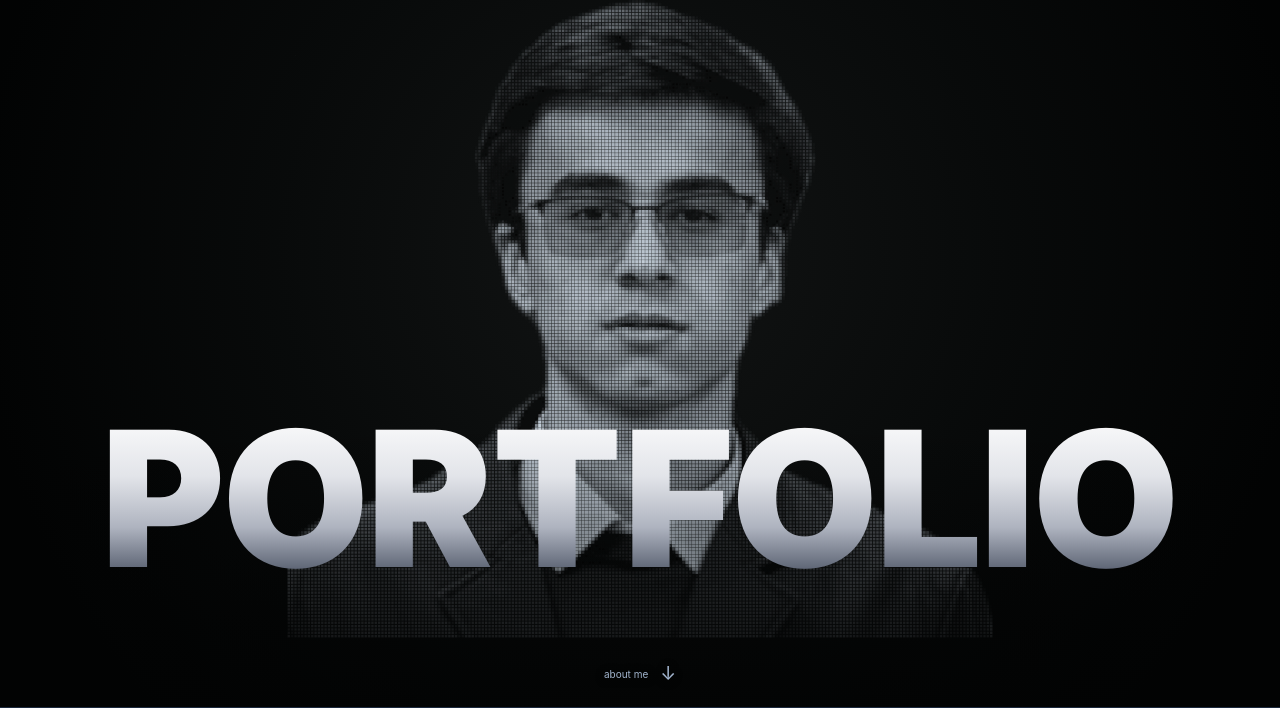
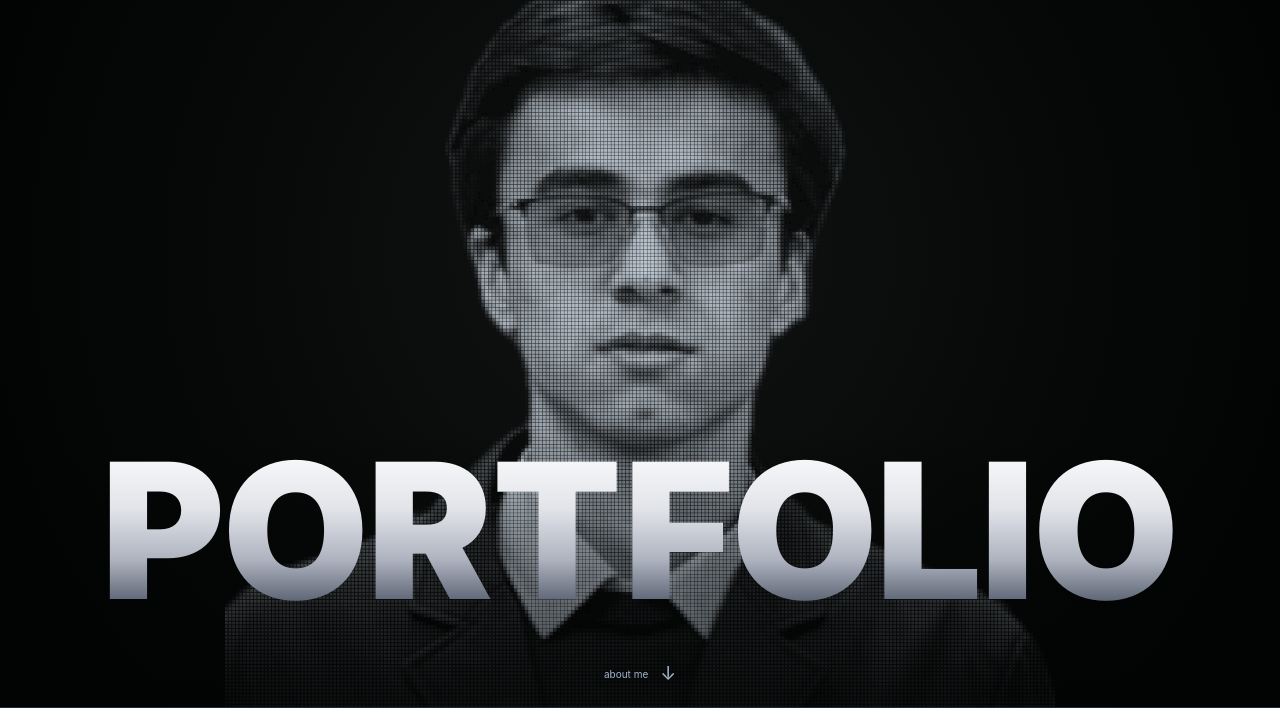
Before and after one commit to asadbektillayev7-byte/Asadbekkk.uz, a plain HTML site: page dist/index.html in a window 1280 px wide. Shown: the part 93-801 px from the top of the page. Drawn offline with Linux system fonts and the light colour scheme; animation ran at ten frames a second.

Commit message:
Landing: portrait meets the next section; PORTFOLIO sits lower
Co-Authored-By: Claude Opus 5.5 <noreply@anthropic.com>

```diff
--- a/dist/app.js
+++ b/dist/app.js
@@ -68,7 +68,7 @@
     animations = [];
   }
   function isCompact() { return window.matchMedia('(max-width: 767px)').matches; }
-  function finalTop() { return isCompact() ? '20%' : '74%'; }
+  function finalTop() { return isCompact() ? '20%' : '78%'; }
   function titleSeparation() {
     return 0;
   }
--- a/dist/index.html
+++ b/dist/index.html
@@ -7,10 +7,10 @@
   <link rel="icon" href="assets/favicon.svg" type="image/svg+xml">
   <link rel="stylesheet" href="styles.css?v=11"><link rel="stylesheet" href="sections.css?v=11"><link rel="stylesheet" href="pages.css?v=11">
 
-  <link rel="stylesheet" href="theme.css?v=20">
+  <link rel="stylesheet" href="theme.css?v=21">
   <script defer src="content.js?v=14"></script>
   <link rel="preload" as="image" href="assets/cutouts/cutout-3.png">
-  <script defer src="portrait.js?v=12"></script><script defer src="visit-opening.js?v=11"></script><script defer src="app.js?v=13"></script>
+  <script defer src="portrait.js?v=13"></script><script defer src="visit-opening.js?v=11"></script><script defer src="app.js?v=14"></script>
   <script defer src="site.js?v=11"></script>
 
 </head>
--- a/dist/portrait.js
+++ b/dist/portrait.js
@@ -236,13 +236,22 @@
         w * widthRatio / aspect,
         this.mobile ? Infinity : h * .28 / Math.max(.01, focus?.[1] ?? .33)
       );
-      const pw = ph * aspect;
-      const x0 = (w - pw) * .5;
       const portraitLift = h * (this.mobile ? .035 : .05);
-      const y0 = (this.mobile
+      const baseY = (this.mobile
         ? h * .98 - ph
         : Math.min(h * .98 - ph, h * .42 - (focus?.[1] ?? .33) * ph)) - portraitLift;
-      return { ph, pw, x0, y0 };
+      // Grow the cutout around its face so the cut-off bottom edge lands on the
+      // hero's bottom edge (where the next section starts) instead of floating
+      // above it. A few px of overshoot hides the pointer parallax.
+      const fy = focus?.[1] ?? .33;
+      const faceY = baseY + fy * ph;
+      const edge = h + 8;
+      const grown = Math.max(ph, (edge - faceY) / Math.max(.01, 1 - fy));
+      const fit = Math.min(grown, w * 1.6 / aspect);
+      const y0 = fit === grown ? faceY - fy * fit : edge - fit;
+      const pw = fit * aspect;
+      const x0 = (w - pw) * .5;
+      return { ph: fit, pw, x0, y0 };
     }
 
     _requestFrame() {
--- a/dist/theme.css
+++ b/dist/theme.css
@@ -34,8 +34,8 @@
  .page-reading .main-nav{background:#0a111cf7;border-color:#2b3b52}.page-reading .nav-toggle{color:#b8cce5}
 }
 /* Keep the face above the title, including the no-canvas fallback. */
-.page-home .portrait-fallback{transform:translateY(-5svh)}
-@media(max-width:767px){.page-home .portrait-fallback{transform:translateY(-3.5svh)}}
+.page-home .portrait-fallback{top:auto;bottom:0;transform:none}
+@media(max-width:767px){.page-home .portrait-fallback{transform:none}}
 /* After the intro, PORTFOLIO settles about two sizes smaller. Change .8 to adjust. */
 .page-home .title-stage{transition:font-size .9s cubic-bezier(.65,0,.2,1)}
 .page-home.is-ready .title-stage{font-size:calc(var(--title-size) * .8)}
```
Also changed, not shown: dist/contact.html (+1 -1 lines), dist/personal.html (+1 -1 lines), dist/works.html (+1 -1 lines).
